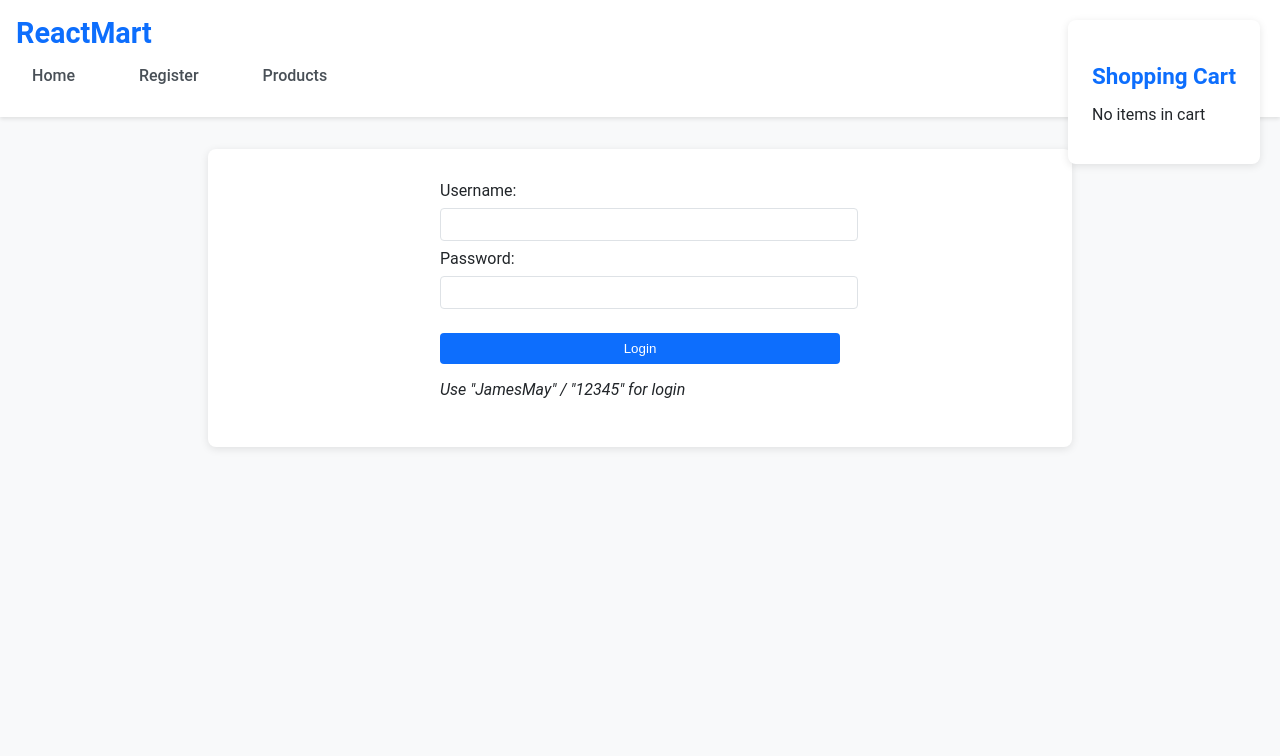
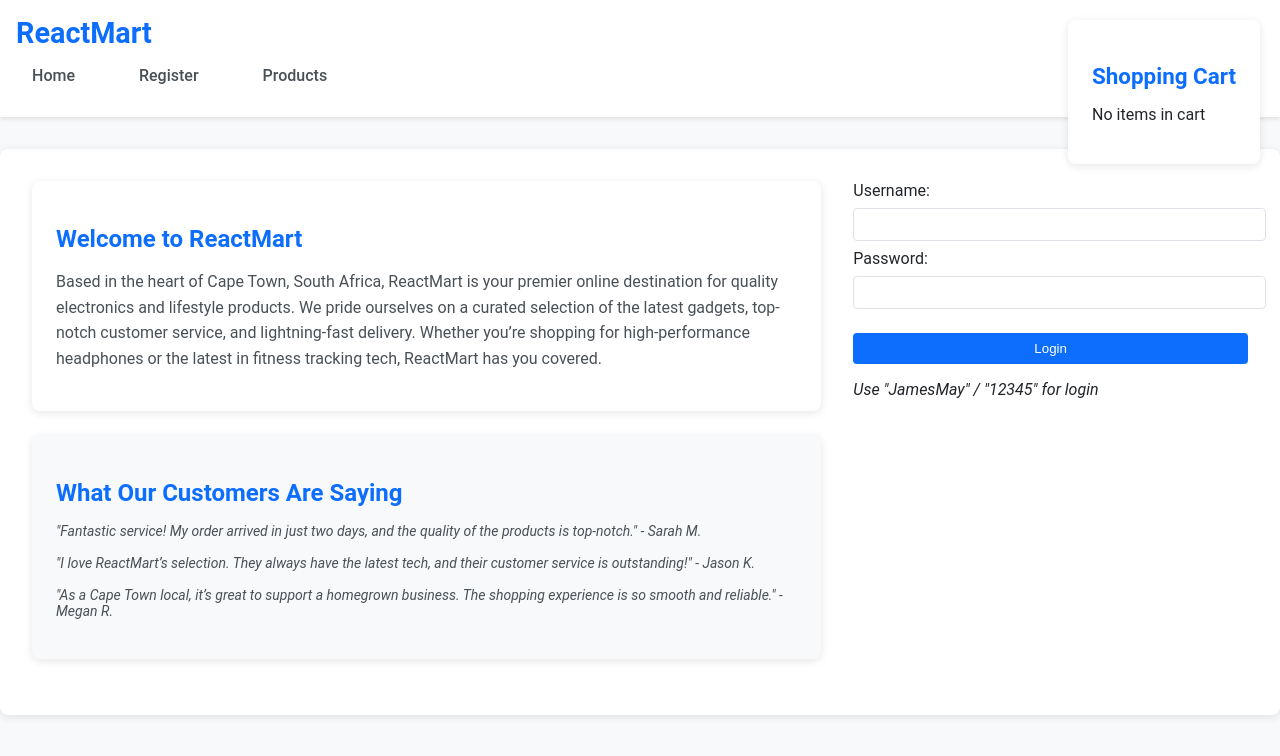
Before and after one commit to RealDan1/react-mart, a React (Create React App) app: page / in a window 1280 px wide. Shown: the top 756 px of the page. Built offline with nearby package versions, Linux system fonts and the light colour scheme.

Commit message:
feat: add left right split in home

```diff
--- a/src/App.css
+++ b/src/App.css
@@ -1,4 +1,8 @@
 /* Base styles */
+
+/* * {
+    border: solid 1px red;
+} */
 /* ============================================ */
 body {
     font-family: 'Roboto', sans-serif;
@@ -243,7 +247,10 @@ nav ul li a:hover {
 /* ============================================ */
 
 .home {
-    max-width: 800px;
+    display: grid;
+    grid-template-columns: 2fr 1fr; /* 2/3 for summary and reviews, 1/3 for login */
+    gap: 32px;
+    max-width: 1500px;
     margin: 32px auto;
     padding: 32px;
     background-color: #fff;
@@ -251,9 +258,57 @@ nav ul li a:hover {
     box-shadow: 0 2px 8px rgba(0, 0, 0, 0.1);
 }
 
+/* ReactMart summary and customer reviews styling */
+.reactmart-summary,
+.customer-reviews {
+    text-align: left;
+    margin-bottom: 24px;
+}
+
+.reactmart-summary {
+    padding: 24px;
+    background-color: #ffffff;
+    border-radius: 8px;
+    box-shadow: 0 2px 8px rgba(0, 0, 0, 0.1);
+    margin-bottom: 24px;
+}
+
+.reactmart-summary h2 {
+    color: #0d6efd;
+    font-size: 24px;
+    margin-bottom: 16px;
+}
+
+.reactmart-summary p {
+    font-size: 16px;
+    color: #495057;
+    line-height: 1.6;
+}
+
+.customer-reviews {
+    padding: 24px;
+    background-color: #f8f9fa;
+    border-radius: 8px;
+    box-shadow: 0 2px 8px rgba(0, 0, 0, 0.1);
+}
+
+.customer-reviews h2 {
+    color: #0d6efd;
+    font-size: 24px;
+    margin-bottom: 16px;
+}
+
+.review {
+    margin-bottom: 16px;
+    font-size: 14px;
+    color: #495057;
+    font-style: italic;
+}
+
+/* Right Section: Login Container */
 .login-container {
     max-width: 400px;
-    margin: 0 auto;
+    margin-left: auto;
 }
 
 .login-container input {
@@ -281,4 +336,5 @@ nav ul li a:hover {
 
 .welcome-paragraph {
     text-align: center;
+    color: #0b5ed7;
 }
--- a/src/components/Home.jsx
+++ b/src/components/Home.jsx
@@ -16,6 +16,53 @@ function Home() {
 
     return (
         <div className="home">
+            <div className="left-section">
+                {/* !!CHANGE!! New section for ReactMart summary */}
+                <section className="reactmart-summary">
+                    <h2>Welcome to ReactMart</h2>
+                    <p>
+                        Based in the heart of Cape Town, South Africa, ReactMart is your premier online destination for
+                        quality electronics and lifestyle products. We pride ourselves on a curated selection of the
+                        latest gadgets, top-notch customer service, and lightning-fast delivery. Whether you’re shopping
+                        for high-performance headphones or the latest in fitness tracking tech, ReactMart has you
+                        covered.
+                    </p>
+                </section>
+
+                {/* !!CHANGE!! New section for customer reviews */}
+                <section className="customer-reviews">
+                    <h2>What Our Customers Are Saying</h2>
+                    <div className="review">
+                        <p>
+                            <i>
+                                "Fantastic service! My order arrived in just two days, and the quality of the products
+                                is top-notch."
+                            </i>{' '}
+                            - Sarah M.
+                        </p>
+                    </div>
+                    <div className="review">
+                        <p>
+                            <i>
+                                "I love ReactMart’s selection. They always have the latest tech, and their customer
+                                service is outstanding!"
+                            </i>{' '}
+                            - Jason K.
+                        </p>
+                    </div>
+                    <div className="review">
+                        <p>
+                            <i>
+                                "As a Cape Town local, it’s great to support a homegrown business. The shopping
+                                experience is so smooth and reliable."
+                            </i>{' '}
+                            - Megan R.
+                        </p>
+                    </div>
+                </section>
+            </div>
+
+            {/* Login container on the right */}
             {isLoggedIn ? (
                 <div className="welcome-paragraph">
                     <h1>Welcome {currentUser.username}</h1> {/* display welcome message when logged in */}
@@ -42,10 +89,10 @@ function Home() {
                     <p>
                         <i>Use "JamesMay" / "12345" for login</i>
                     </p>{' '}
-                    {/* Display valid credentials for testing */}
                 </div>
             )}
         </div>
     );
 }
+
 export default Home;
```
